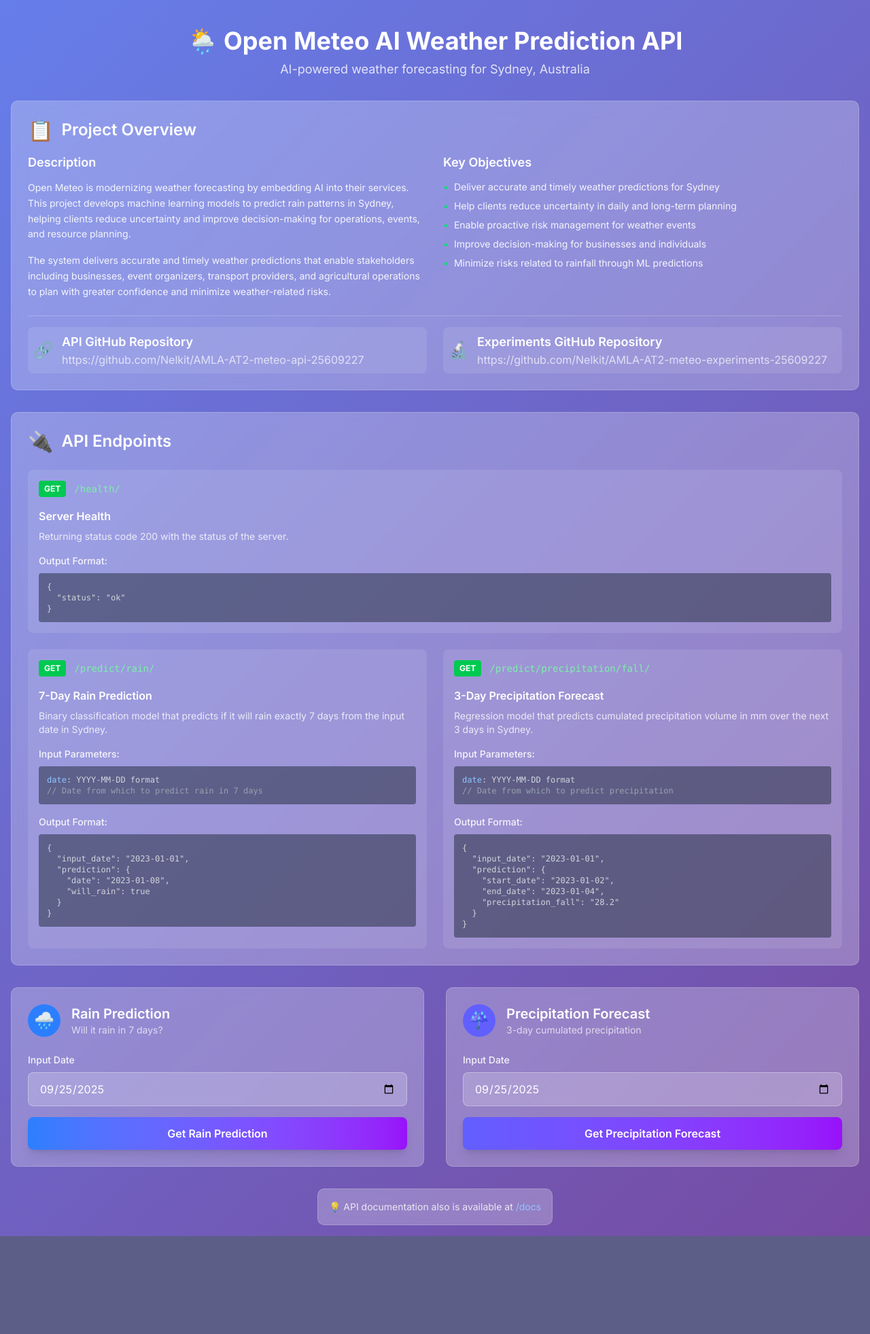
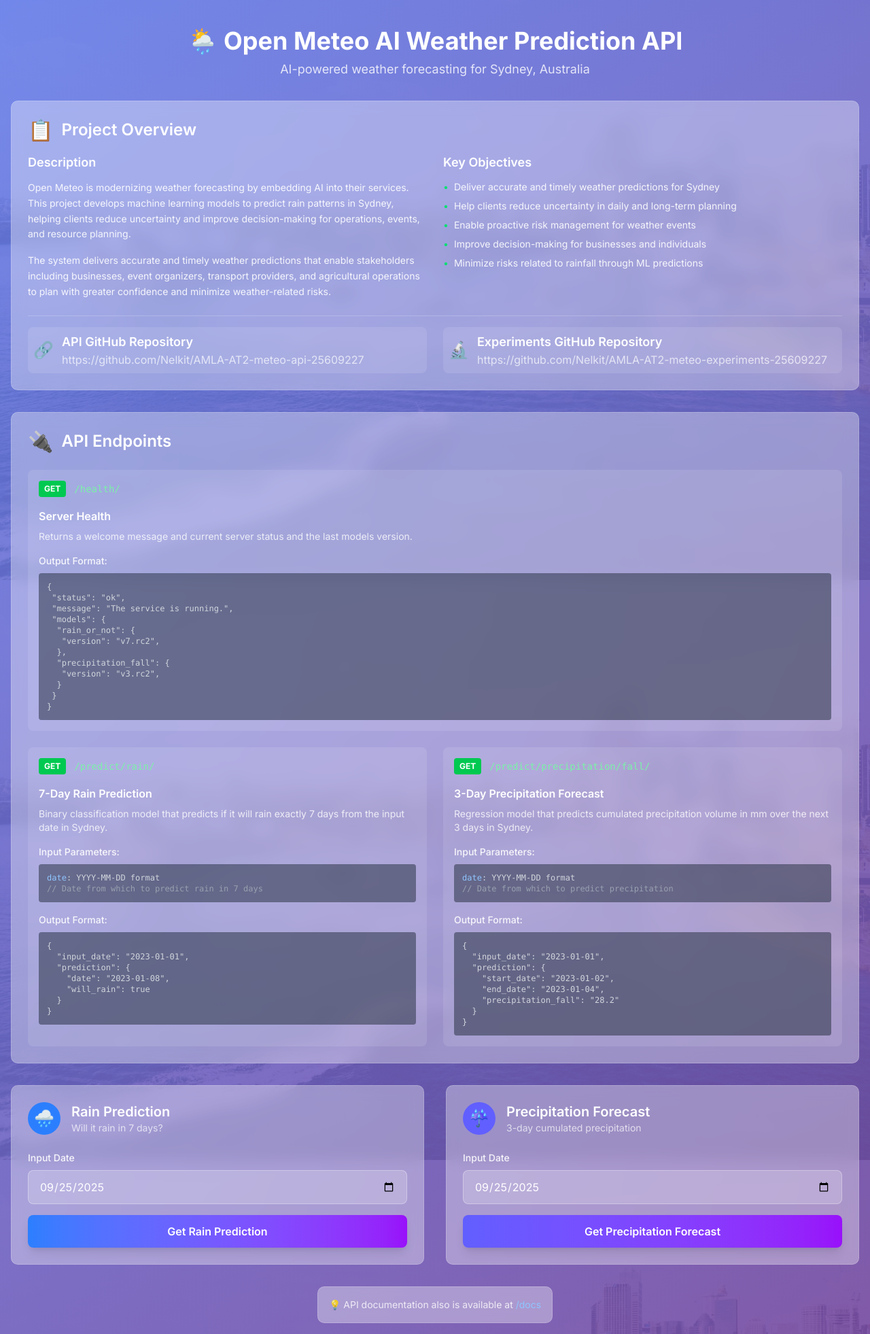
Before and after one commit to Nelkit/sydney-weather-fastapi, a FastAPI app: page / in a window 1280 px wide. Shown: the whole page at 68% size. Before the commit the page ends 1818 px from the top, so only its background shows below. Run offline with FastAPI, Linux system fonts and the light colour scheme; parts of the project's set-up code (start-up, migrations or seed data) failed here and were passed over.

Commit message:
Added background and health endpoint improvements

```diff
--- a/app/main.py
+++ b/app/main.py
@@ -32,7 +32,18 @@ async def root(request: Request):
 
 @app.get("/health/")
 async def health_check():
-	return {"status": "ok"}
+	return {
+		"status": "ok",
+		"message": "The service is running.",
+		"models": {
+			"rain_or_not": {
+				"version": RainOrNot.MODEL_VERSION,
+			},
+			"precipitation_fall": {
+				"version": Precipitation.MODEL_VERSION,
+			}
+		}
+	}
 
 @app.get("/predict/rain/")
 async def predict_rain(date: str):
--- a/pyproject.toml
+++ b/pyproject.toml
@@ -5,7 +5,7 @@ build-backend = "poetry.core.masonry.api"
 [tool.poetry]
 name = "amla-at2-meteo-api-25609227"
 version = "0.1.0"
-description = ""
+description = "FastAPI app for Sydney weather predictions (AMLA AT2). Provides endpoints to predict rain in 7 days and cumulative precipitation in 3 days. Includes trained models, Dockerfile, and setup instructions. Models trained with historical Open-Meteo data and deployed on Render."
 packages = [
     { include = "app" }
 ]
--- a/src/services/constants.py
+++ b/src/services/constants.py
@@ -4,7 +4,8 @@ DEFAULT_TIMEZONE = "Australia/Sydney"
 BASE_API_URL = "https://archive-api.open-meteo.com/v1"
 
 class RainOrNot:
-	MODEL_PATH = "models/rain_or_not/best_model_v7.rc2.joblib"
+	MODEL_VERSION = "v7.rc2"
+	MODEL_PATH = f"models/rain_or_not/best_model_{MODEL_VERSION}.joblib"
 
 	HOURLY_VARS = [
 		"temperature_2m",
@@ -107,7 +108,8 @@ class RainOrNot:
 	]
 
 class Precipitation:
-	MODEL_PATH= "models/precipitation_fall/best_model_v3.rc2.joblib"
+	MODEL_VERSION = "v3.rc2"
+	MODEL_PATH= f"models/precipitation_fall/best_model_{MODEL_VERSION}.joblib"
 
 	HOURLY_VARS = [
 		"apparent_temperature",
--- a/static/css/output.css
+++ b/static/css/output.css
@@ -13,7 +13,6 @@
     --color-red-400: oklch(70.4% 0.191 22.216);
     --color-red-500: oklch(63.7% 0.237 25.331);
     --color-orange-400: oklch(75% 0.183 55.934);
-    --color-amber-600: oklch(66.6% 0.179 58.318);
     --color-yellow-300: oklch(90.5% 0.182 98.111);
     --color-yellow-600: oklch(68.1% 0.162 75.834);
     --color-green-100: oklch(96.2% 0.044 156.743);
@@ -215,14 +214,20 @@
   }
 }
 @layer utilities {
+  .fixed {
+    position: fixed;
+  }
+  .relative {
+    position: relative;
+  }
   .static {
     position: static;
   }
+  .z-10 {
+    z-index: 10;
+  }
   .col-span-1 {
     grid-column: span 1 / span 1;
-  }
-  .col-span-2 {
-    grid-column: span 2 / span 2;
   }
   .container {
     width: 100%;
@@ -1021,15 +954,6 @@
   syntax: "*";
   inherits: false;
 }
-@property --tw-text-shadow-color {
-  syntax: "*";
-  inherits: false;
-}
-@property --tw-text-shadow-alpha {
-  syntax: "<percentage>";
-  inherits: false;
-  initial-value: 100%;
-}
 @property --tw-scale-x {
   syntax: "*";
   inherits: false;
@@ -1091,8 +1015,6 @@
       --tw-backdrop-saturate: initial;
       --tw-backdrop-sepia: initial;
       --tw-duration: initial;
-      --tw-text-shadow-color: initial;
-      --tw-text-shadow-alpha: 100%;
       --tw-scale-x: 1;
       --tw-scale-y: 1;
       --tw-scale-z: 1;
--- a/templates/index.html
+++ b/templates/index.html
@@ -10,12 +10,27 @@
 
         body {
             font-family: 'Inter', sans-serif;
-            background: linear-gradient(135deg, #667eea 0%, #764ba2 100%);
             min-height: 100vh;
+            background-image: url("{{ url_for('static', path='/img/sydney.webp') }}"); /* ruta relativa desde static/css */
+            background-size: cover;
+            background-position: center;
+            background-repeat: no-repeat;
+            position: relative;
+            background-attachment: fixed;
+            bg-image: linear-gradient()
+        }
+
+        /* Overlay usando pseudo-elemento */
+        body::before {
+            content: '';
+            position: absolute;
+            inset: 0;
+            background: linear-gradient(135deg, rgba(102, 126, 234, 0.9) 0%, rgba(118, 75, 162, 0.9) 100%);
+            z-index: 0;
         }
 
         .glass {
-            background: rgba(255, 255, 255, 0.25);
+            background: rgba(255, 255, 255, 0.35);
             backdrop-filter: blur(10px);
             border-radius: 10px;
             border: 1px solid rgba(255, 255, 255, 0.18);
@@ -53,10 +68,10 @@
         }
     </style>
 </head>
-<body class="min-h-screen pt-10 p-4">
+<body class="min-h-screen pt-10 p-4 relative" >
     <div class="w-full max-w-7xl mx-auto">
         <!-- Header -->
-        <div class="text-center mb-8 ">
+        <div class="text-center mb-8 relative z-10">
             <h1 class="text-4xl font-bold text-white mb-2">🌦️ Open Meteo AI Weather Prediction API</h1>
             <p class="text-white/80 text-lg">AI-powered weather forecasting for Sydney, Australia</p>
         </div>
@@ -148,15 +163,24 @@
 
                     <h4 class="text-white font-semibold mb-2">Server Health</h4>
                     <p class="text-white/80 text-sm mb-4">
-                        Returning status code 200 with the status of the server.
+                        Returns a welcome message and current server status and the last models version.
                     </p>
 
                     <div>
                         <h5 class="text-white/90 font-medium text-sm mb-2">Output Format:</h5>
                         <div class="bg-gray-800/50 rounded p-3 text-xs font-mono text-gray-300">
                             {<br>
-                            &nbsp;&nbsp;"status": "ok"<br>
-                            }
+                              &nbsp;"status": "ok",<br>
+                              &nbsp;"message": "The service is running.",<br>
+                              &nbsp;"models": {<br>
+                              &nbsp;&nbsp;"rain_or_not": {<br>
+                              &nbsp;&nbsp;&nbsp;"version": "v7.rc2",<br>
+                              &nbsp;&nbsp;},<br>
+                              &nbsp;&nbsp;"precipitation_fall": {<br>
+                              &nbsp;&nbsp;&nbsp;"version": "v3.rc2",<br>
+                              &nbsp;&nbsp;}<br>
+                              &nbsp;}<br>
+                            }<br>
                         </div>
                     </div>
                 </div>
```
Also changed, not shown: other parts of static/css/output.css (+12 -84 lines), src/utils/validation.py (+12 -1 lines), README.md, requirements.txt (line endings or trailing spaces), static/img/sydney.webp (added).
